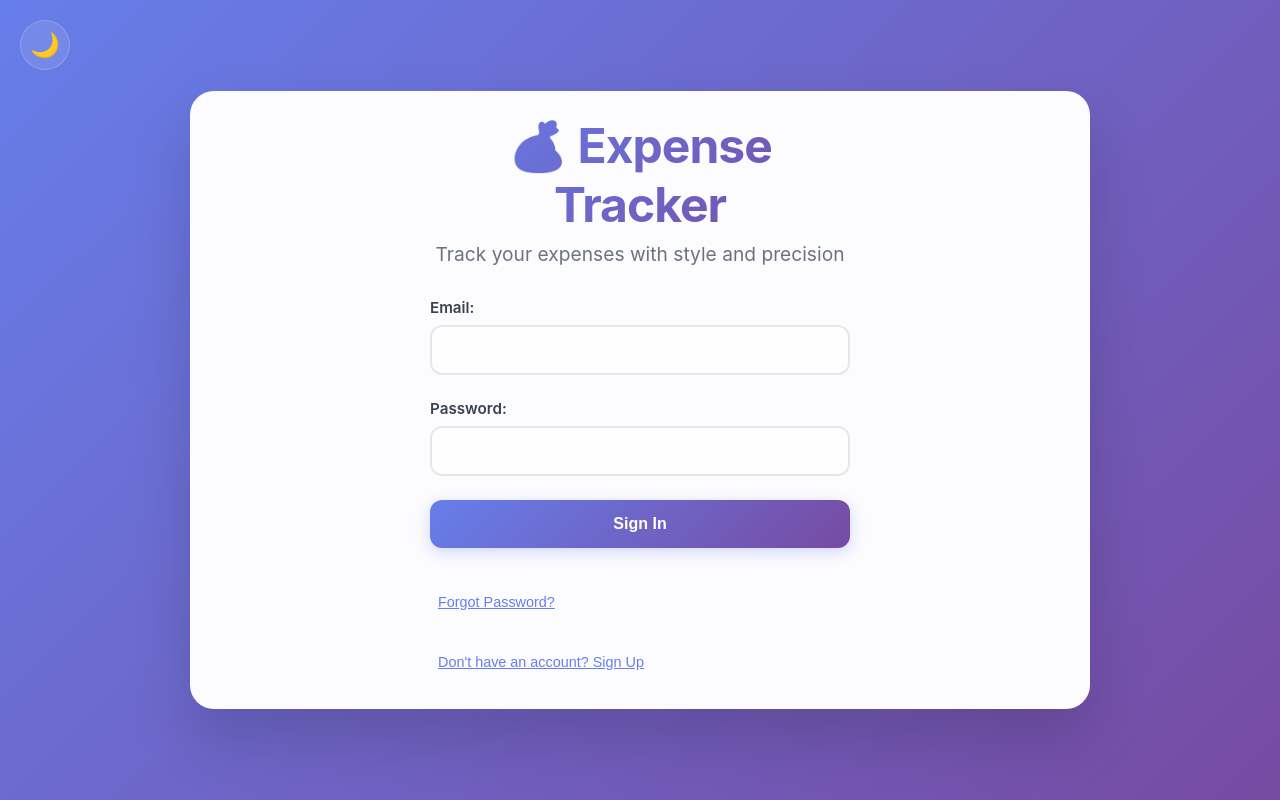
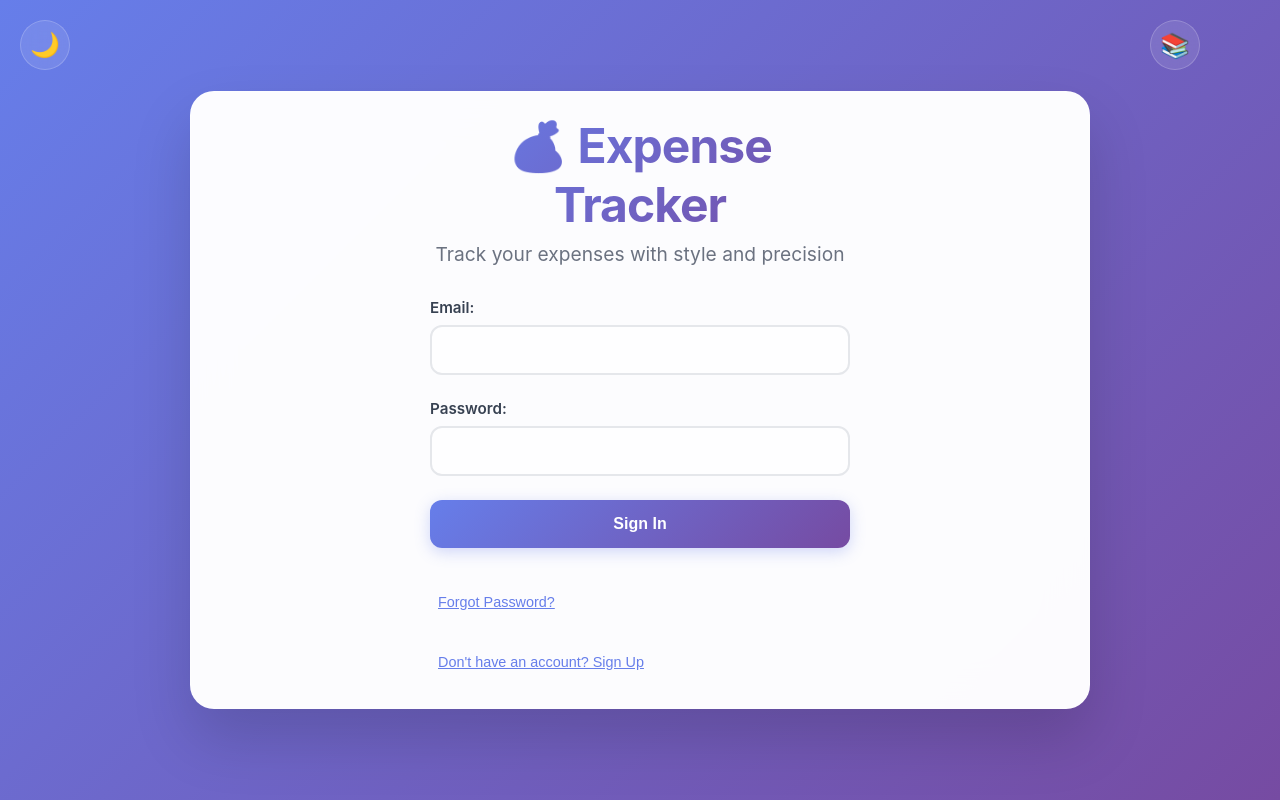
Before and after one commit to sdukesameer/myExpenseTracker, a website: page index.html in a window 1280 px wide. Drawn offline with nearby package versions, Linux system fonts and the light colour scheme.

Commit message:
Updated documentation icon

```diff
--- a/index.html
+++ b/index.html
@@ -627,6 +627,31 @@
             background: linear-gradient(135deg, #e17055, #d63031);
         }
 
+        .docs-toggle {
+            position: fixed;
+            top: 20px;
+            right: 80px;
+            background: rgba(255, 255, 255, 0.1);
+            border: 1px solid rgba(255, 255, 255, 0.2);
+            border-radius: 50%;
+            width: 50px;
+            height: 50px;
+            cursor: pointer;
+            display: flex;
+            align-items: center;
+            justify-content: center;
+            font-size: 1.5rem;
+            transition: all 0.3s ease;
+            backdrop-filter: blur(10px);
+            text-decoration: none;
+            color: white;
+        }
+
+        .docs-toggle:hover {
+            background: rgba(255, 255, 255, 0.2);
+            transform: scale(1.05);
+        }
+
         /* Improved mobile responsiveness */
         @media (max-width: 768px) {
             .container {
@@ -726,6 +751,11 @@
     <button class="theme-toggle" onclick="toggleTheme()" title="Toggle theme">
         <span id="theme-icon">🌙</span>
     </button>
+
+    <!-- Documentation Link -->
+    <a href="https://github.com/sdukesameer/myExpenseTracker/blob/main/README.md" target="_blank" class="docs-toggle" title="View Documentation">
+        <span>📚</span>
+    </a>
 
     <!-- Notification Container -->
     <div id="notification-container"></div>
```
